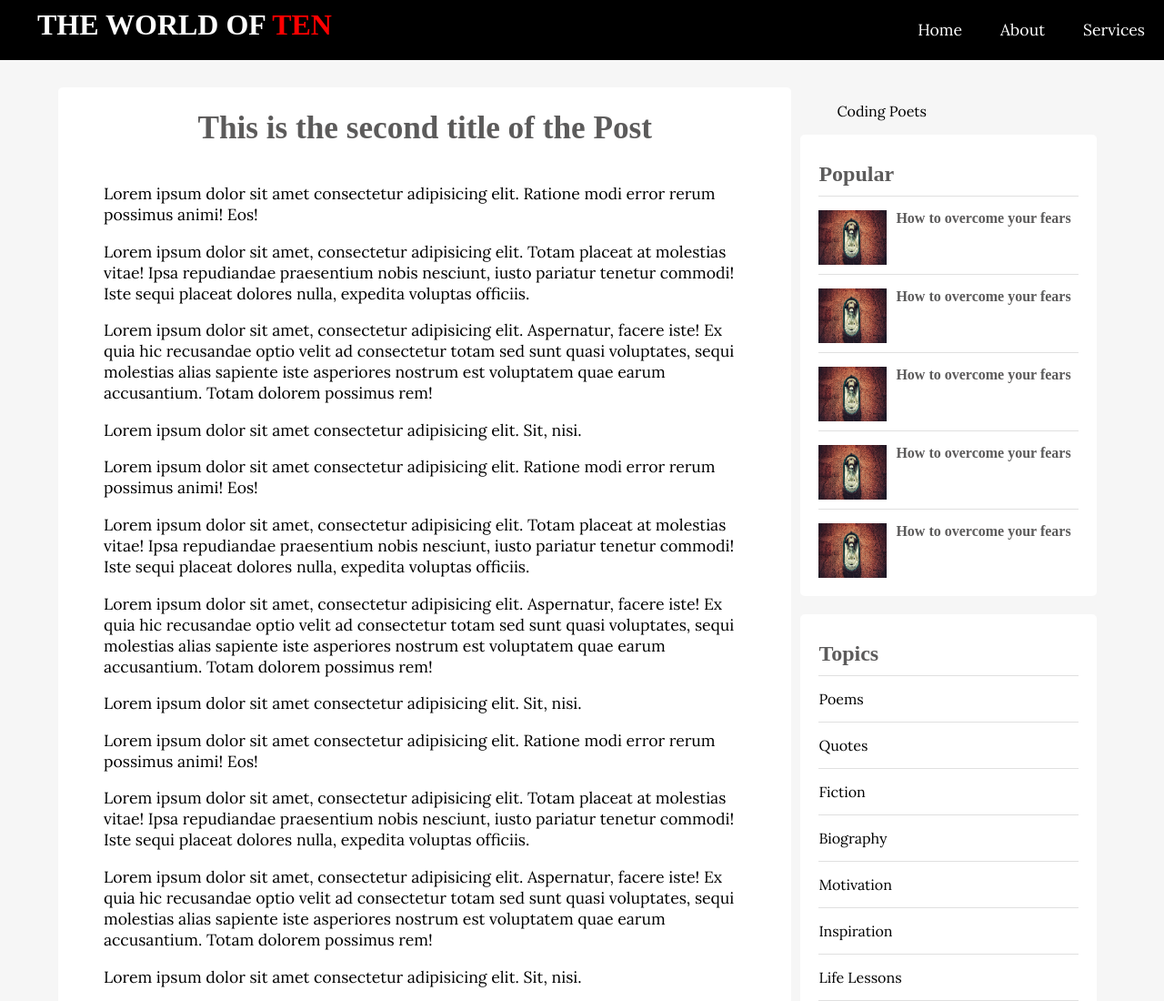
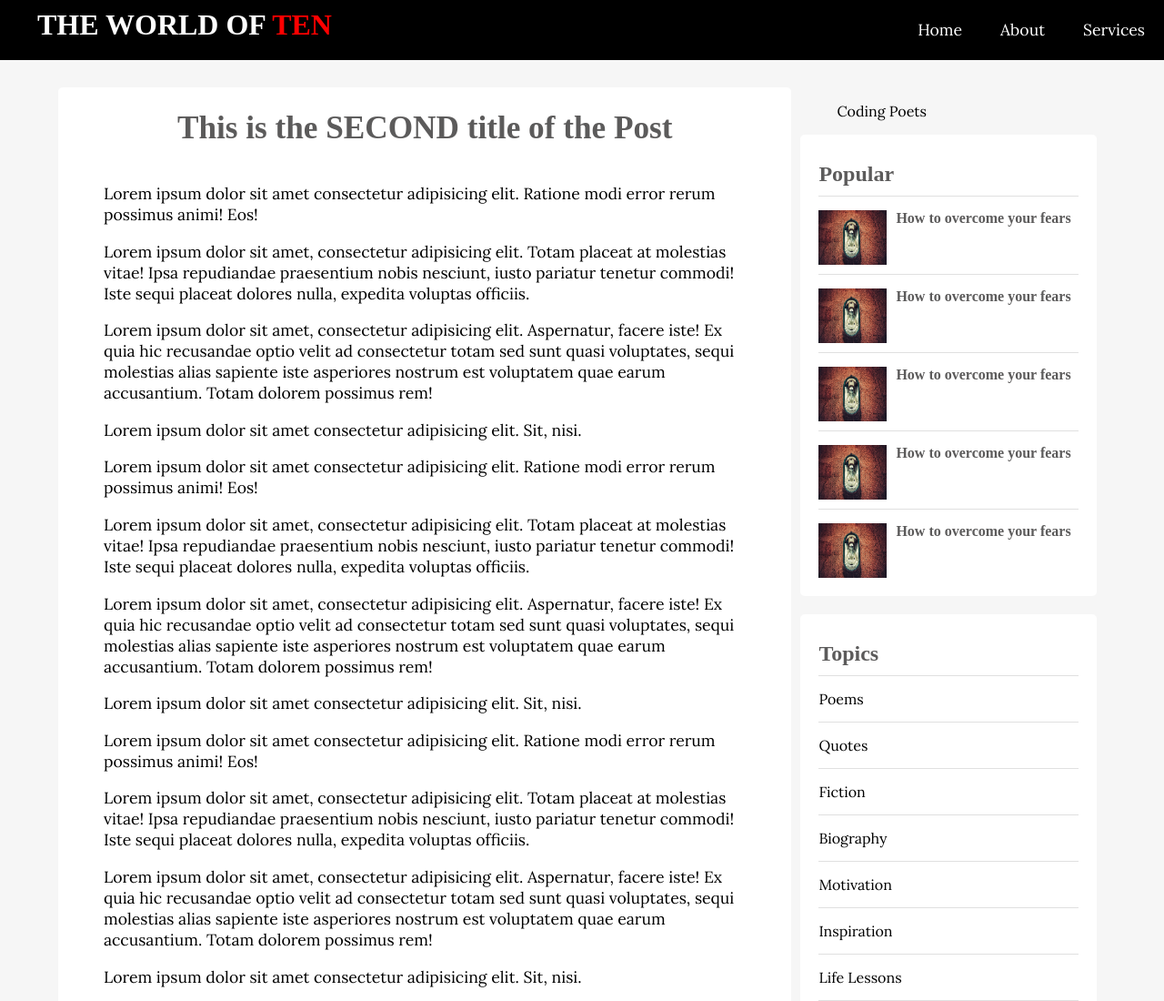
Before and after one commit to PrajjwolShrestha/PrajjwolShrestha.github.io, a plain HTML site: page blog-html-css/single2.html in a window 1280 px wide. Shown: the top 1100 px of the page at 91% size. Drawn offline with nearby package versions, Linux system fonts and the light colour scheme; a web font is replaced by a local one.

Commit message:
second commit

```diff
--- a/blog-html-css/single2.html
+++ b/blog-html-css/single2.html
@@ -53,7 +53,7 @@
       <!-- Main Content Wrapper -->
       <div class="main-content-wrapper">
         <div class="main-content single">
-          <h1 class="post-title">This is the second title of the Post</h1>
+          <h1 class="post-title">This is the SECOND title of the Post</h1>
 
           <div class="post-content">
             <p>Lorem ipsum dolor sit amet consectetur adipisicing elit. Ratione modi error rerum possimus animi! Eos!
```
